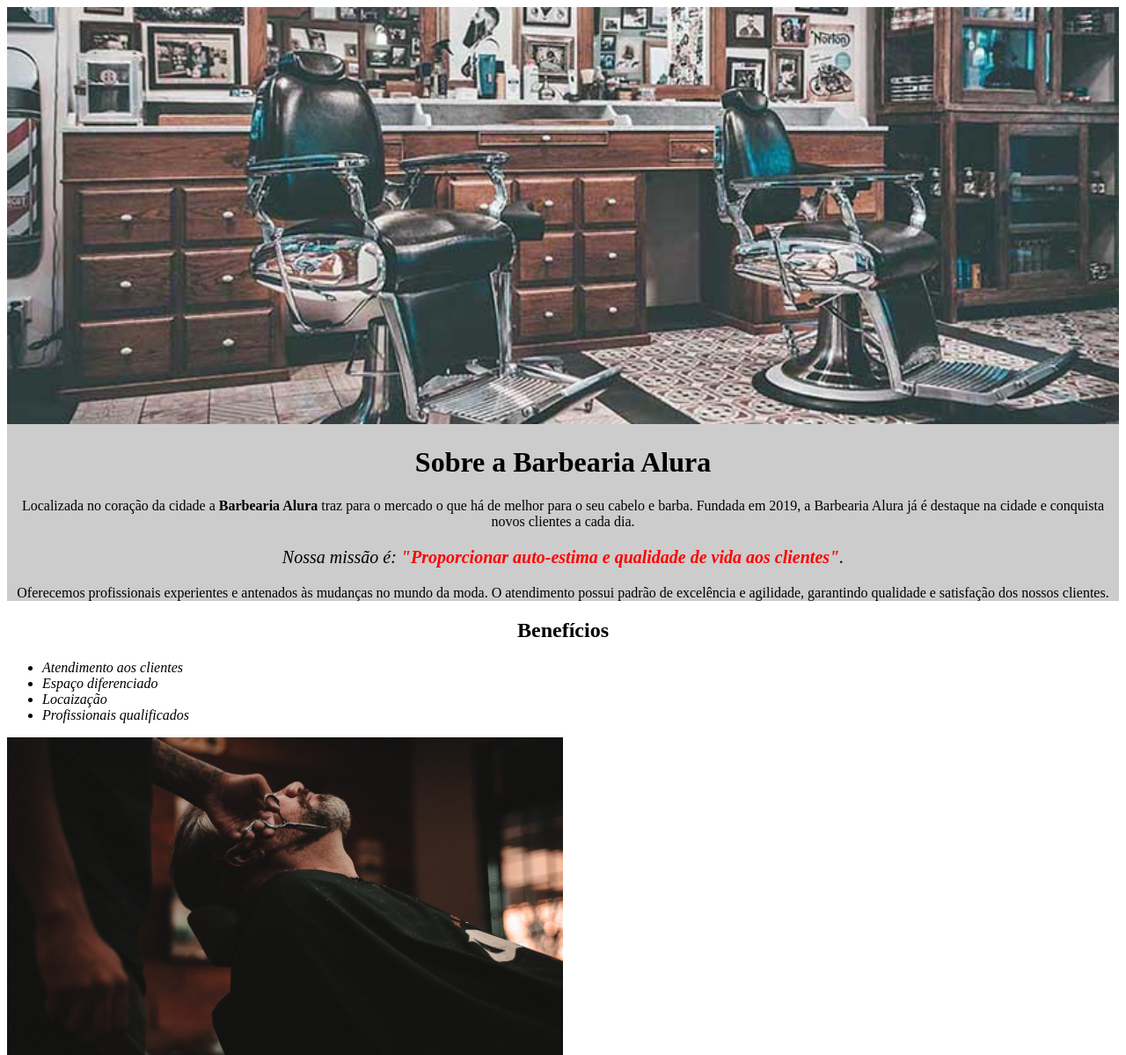
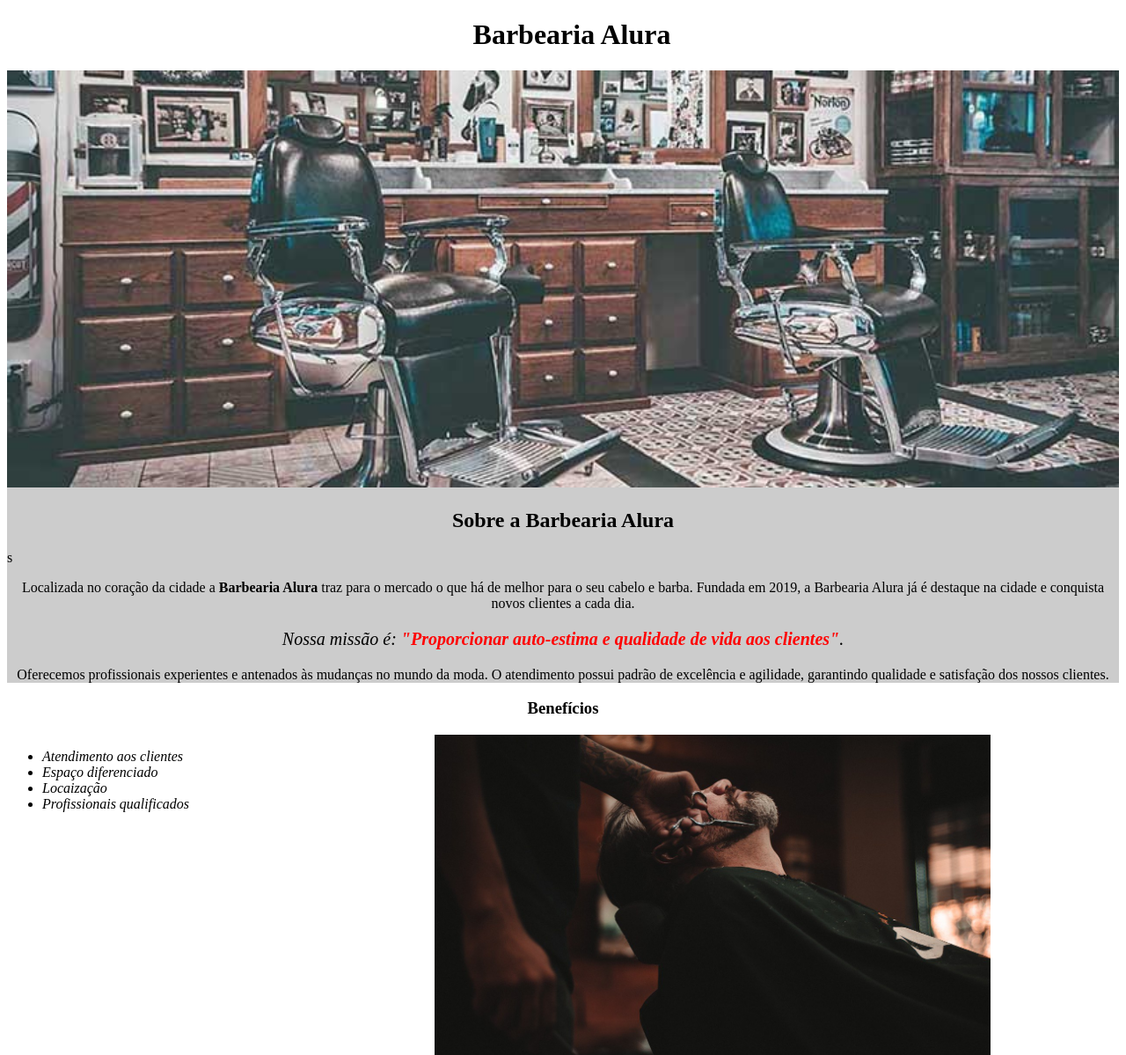
Before and after one commit to TheWayXD/Barbearia-alura, a plain HTML site: page index.html in a window 1280 px wide. Shown: the top 1199 px of the page at 88% size. Drawn offline with Linux system fonts and the light colour scheme.

Commit message:
Add files via upload

```diff
--- a/index.html
+++ b/index.html
@@ -8,10 +8,16 @@
 
     <body>
 
+        <header>
+            <h1 class="titulo-principal">Barbearia Alura</h1>
+        </header>
+
+
+
         <div class="principal">
             <img id="banner" src="banner.jpg">
 
-            <h1>Sobre a Barbearia Alura</h1>
+            <h2 class="titulo-centralizado">Sobre a Barbearia Alura</h2>s
 
             <p>Localizada no coração da cidade a <strong>Barbearia Alura</strong> traz para o mercado o que há de melhor para o seu cabelo e barba. Fundada em 2019, a Barbearia Alura já é destaque na cidade e conquista novos clientes a cada dia.</p>
 
@@ -20,7 +26,7 @@
             <p>Oferecemos profissionais experientes e antenados às mudanças no mundo da moda. O atendimento possui padrão de excelência e agilidade, garantindo qualidade e satisfação dos nossos clientes.</p>
         </div>
         <div class="beneficios">
-            <h2>Benefícios</h2>
+            <h3 class="titulo-centralizado">Benefícios</h3>
 
             <ul>
                 <li class="itens">Atendimento aos clientes</li>
--- a/style.css
+++ b/style.css
@@ -8,6 +8,14 @@ body {
 
 .principal{
     background: #CCCCCC
+}
+
+.titulo-principal {
+    padding-left: 20px;
+}
+
+.titulo-centralizado {
+    text-align: center
 }
 
 h1, p {
@@ -37,3 +45,9 @@ h2{
 .imagembeneficios{
     width: 50%;
 }
+ul {
+    display: inline-block;
+    vertical-align: top;
+    width: 20%;
+    margin-right: 15%;
+}
```
Also changed, not shown: Texto base.txt (added).
